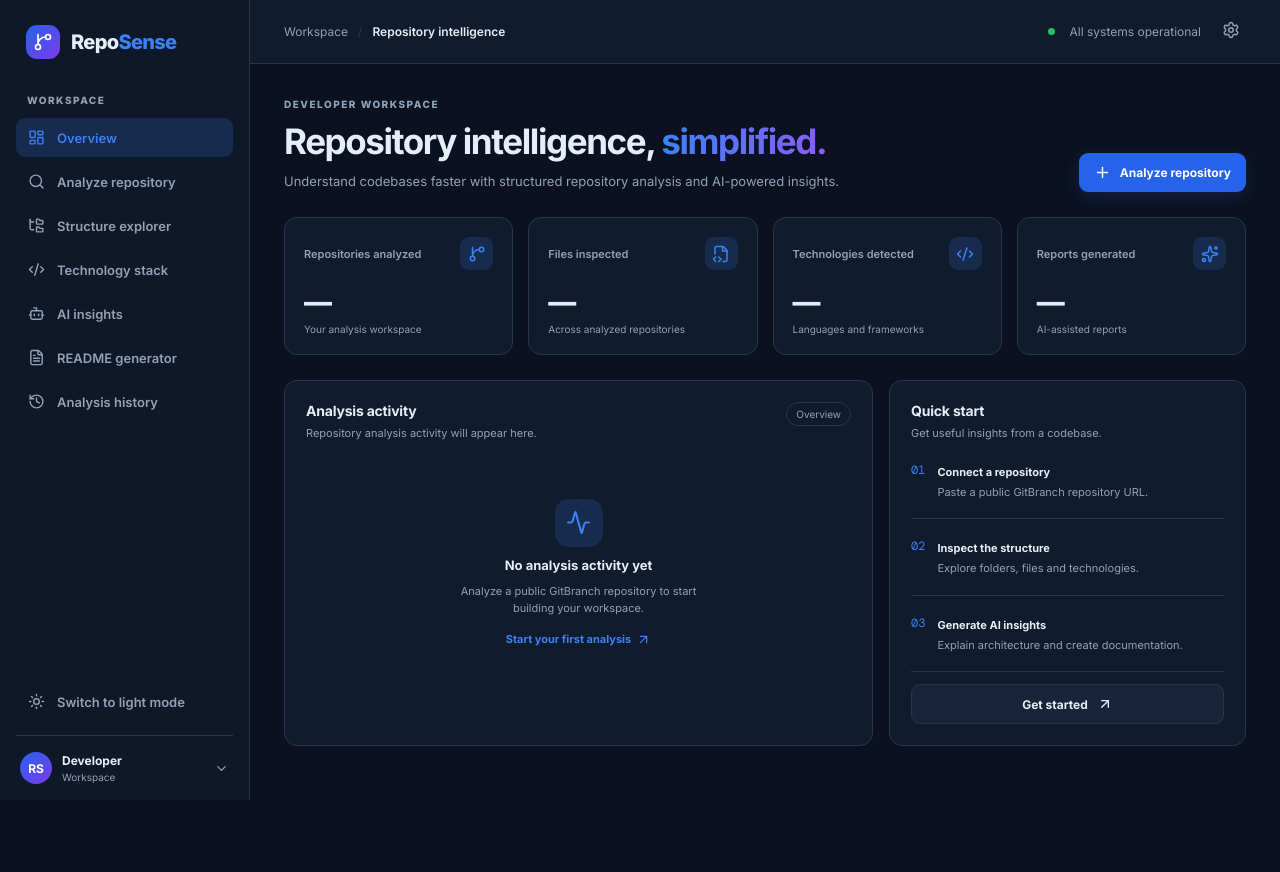
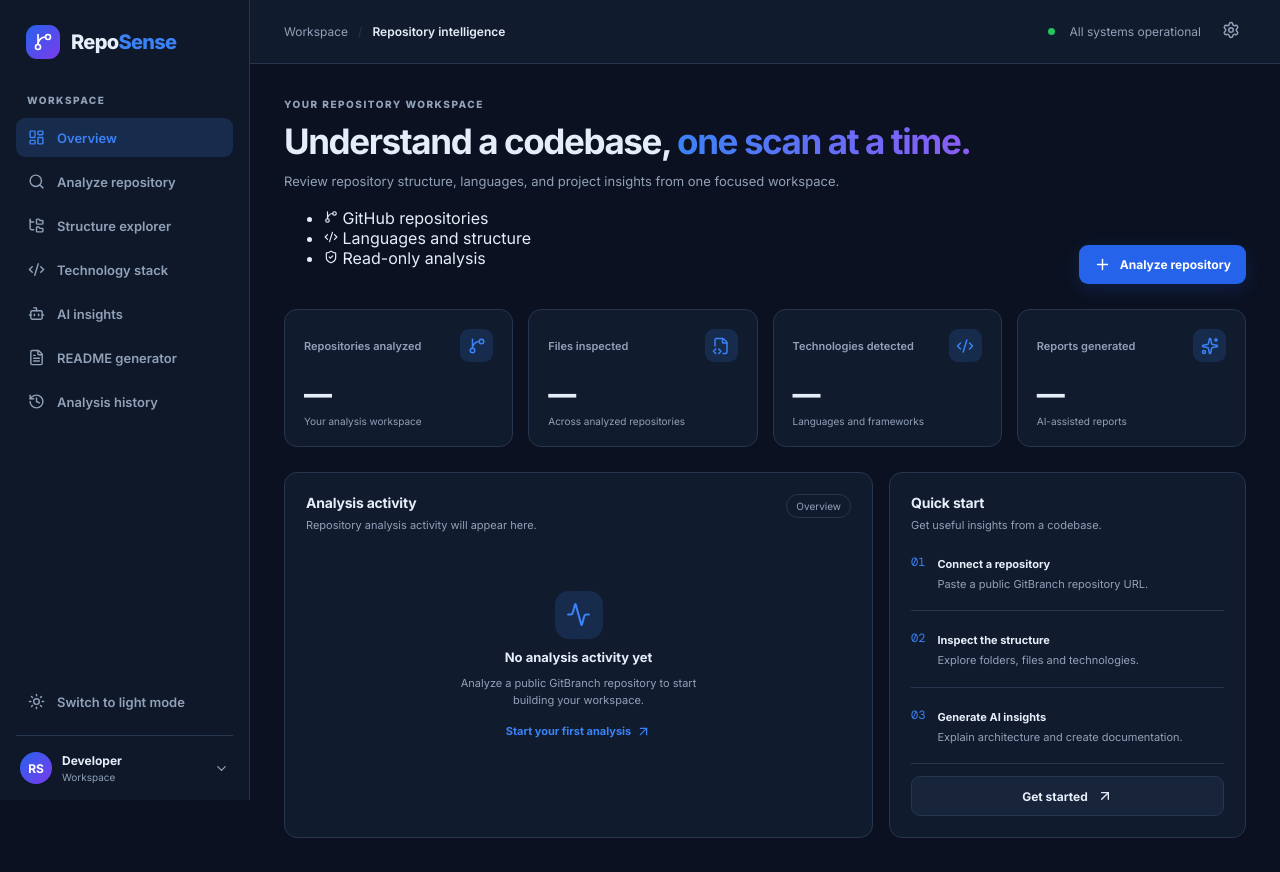
Before and after one commit to praveenprofessional18-maker/RepoSence, a React (Vite) app in the folder frontend/: page /dashboard in a window 1280 px wide. Before the commit the page ends 800 px from the top, so only its background shows below. Built offline with nearby package versions, Linux system fonts and the light colour scheme.

Commit message:
Refresh repository workspace homepage

```diff
--- a/frontend/src/pages/Dashboard.jsx
+++ b/frontend/src/pages/Dashboard.jsx
@@ -5,7 +5,8 @@ import {
   GitBranch,
   Plus,
   Sparkles,
-  Activity
+  Activity,
+  ShieldCheck
 } from 'lucide-react'
 
 import { Link } from 'react-router-dom'
@@ -43,15 +44,20 @@ export default function Dashboard() {
 
       <section className="welcome-row">
         <div>
-          <div className="eyebrow">DEVELOPER WORKSPACE</div>
+          <div className="eyebrow">YOUR REPOSITORY WORKSPACE</div>
           <h1>
-            Repository intelligence,{' '}
-            <span className="gradient-text">simplified.</span>
+            Understand a codebase,{' '}
+            <span className="gradient-text">one scan at a time.</span>
           </h1>
           <p>
-            Understand codebases faster with structured repository
-            analysis and AI-powered insights.
+            Review repository structure, languages, and project insights from
+            one focused workspace.
           </p>
+          <ul className="welcome-highlights" aria-label="Workspace capabilities">
+            <li><GitBranch size={14} /> GitHub repositories</li>
+            <li><Code2 size={14} /> Languages and structure</li>
+            <li><ShieldCheck size={14} /> Read-only analysis</li>
+          </ul>
         </div>
 
         <Link to="/analyze" className="button-primary">
```
